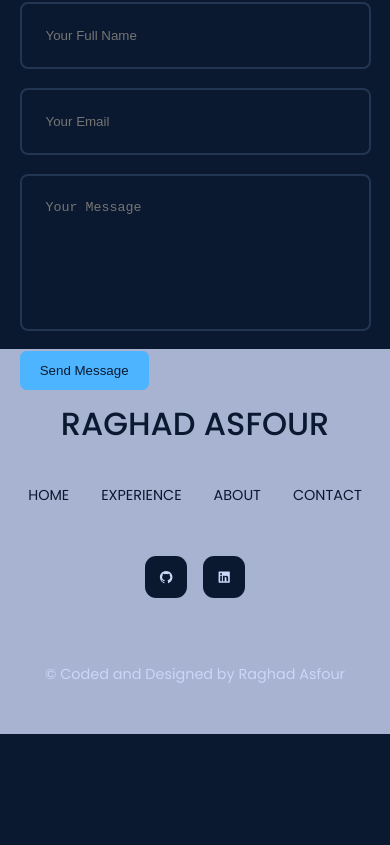
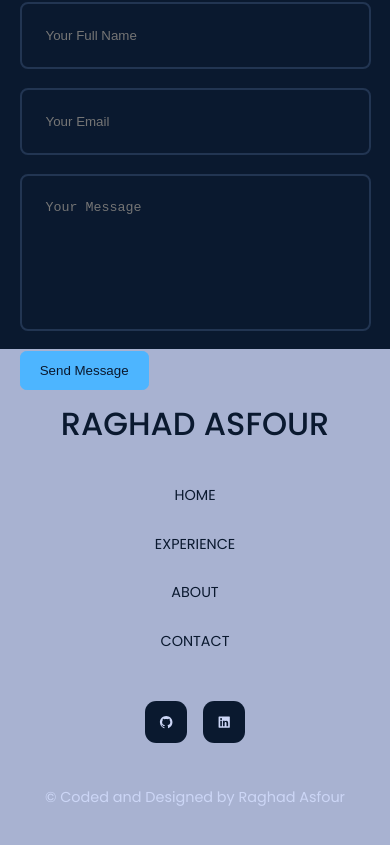
Before and after one commit to raghadasfour-02/personal-portfolio-2.0, a React (Create React App) app: page / in a window 390 px wide. Shown: the part 3427-4272 px from the top of the page. Before the commit the page ends 4161 px from the top, so only its background shows below. Built offline with nearby package versions, Linux system fonts and the light colour scheme.

Commit message:
Make Footer Responsive

```diff
--- a/src/components/footer/footer.css
+++ b/src/components/footer/footer.css
@@ -51,3 +51,15 @@ footer a {
     margin-bottom: 4rem;
     color: var(--color-bg);
 }
+
+/* MEDIA QUERIES */
+@media screen and (max-width: 600px){
+    .permalinks {
+        flex-direction: column;
+        gap: 1.5rem;
+
+    }
+    .footer__socials {
+        margin-bottom: 2.6rem;
+    }
+}
```
